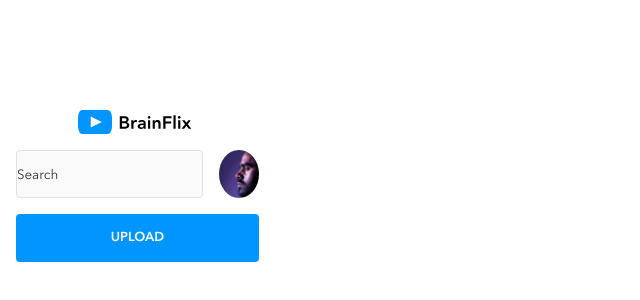
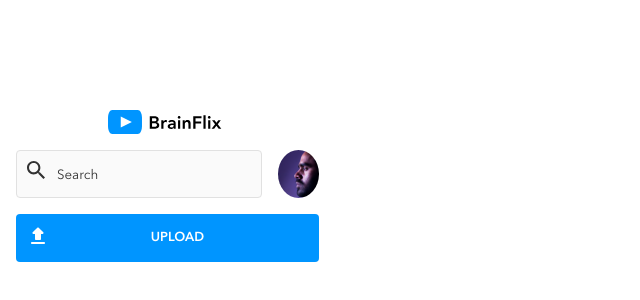
Before and after one commit to ariadnatoledo/ariadna-toledo-brainflix, a React (Vite) app: page / in a window 1280 px wide. Shown: the part 214-514 px from the top of the page, without its empty margins (0-640 px from the left). Built offline with nearby package versions, Linux system fonts and the light colour scheme.

Commit message:
Header icons added

```diff
--- a/src/components/Header/Header.jsx
+++ b/src/components/Header/Header.jsx
@@ -13,8 +13,8 @@ function Header() {
             type="text"
             placeholder="Search"
             name="Searchbar"
-            class="header__searchbar-input"
-          />
+            className="header__searchbar-input"
+          ></input>
         </div>
         <div className="header__avatar">
           <img
--- a/src/components/Header/Header.scss
+++ b/src/components/Header/Header.scss
@@ -37,6 +37,11 @@
       background-color: #fafafa;
       border-radius: 0.25rem;
       border: 1.5px solid #e1e1e1;
+      background-image: url("../../assets/icons/search.svg");
+      background-position: 10px 10px;
+      background-repeat: no-repeat;
+      padding: 12px 20px 12px 40px;
+      width: 100%;
     }
     &-input::placeholder {
       font-family: "avenir-regular";
@@ -50,6 +55,11 @@
     width: 100%;
     box-sizing: border-box;
     &-btn {
+      background-image: url("../../assets/icons/upload.svg");
+      background-position: 10px 10px;
+      background-repeat: no-repeat;
+      padding: 12px 20px 12px 40px;
+      width: 100%;
       background-color: $color-brainflix-blue;
       color: $color-white;
       font-family: "avenir-demi";
```
